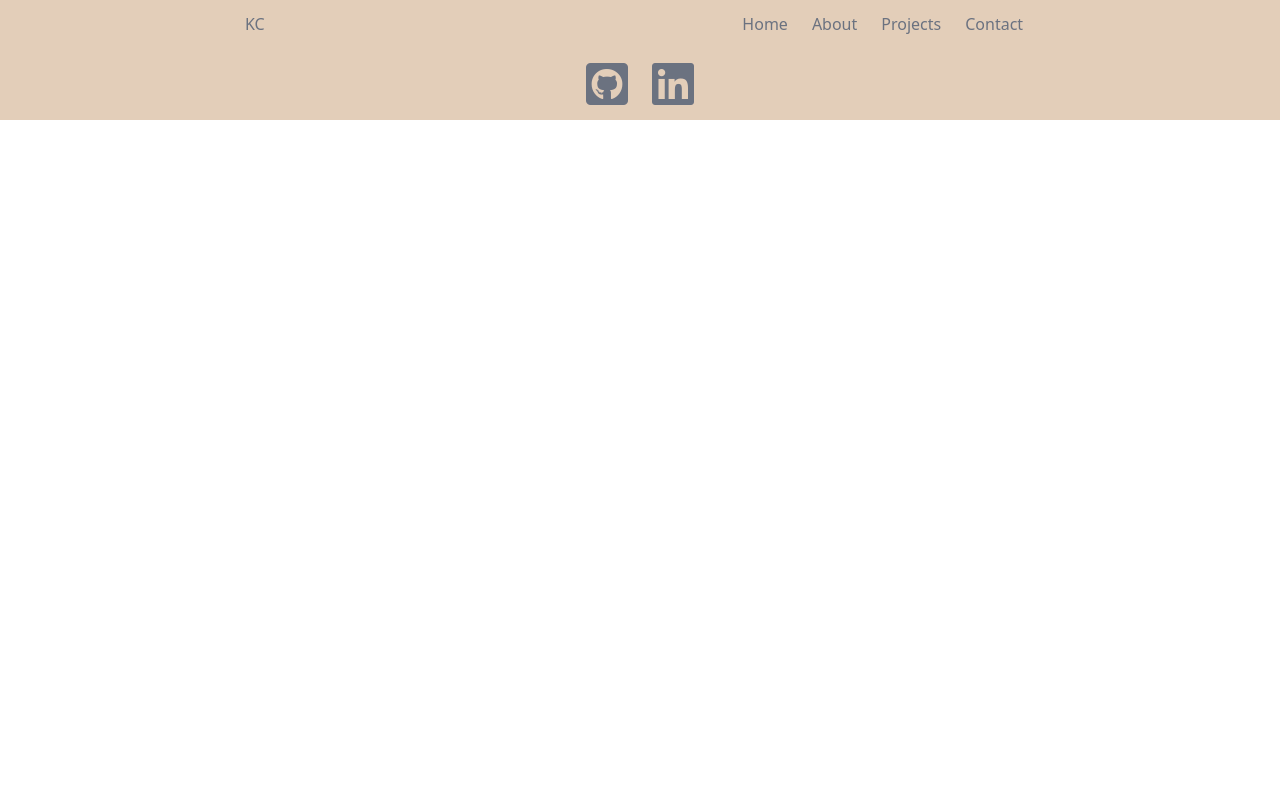
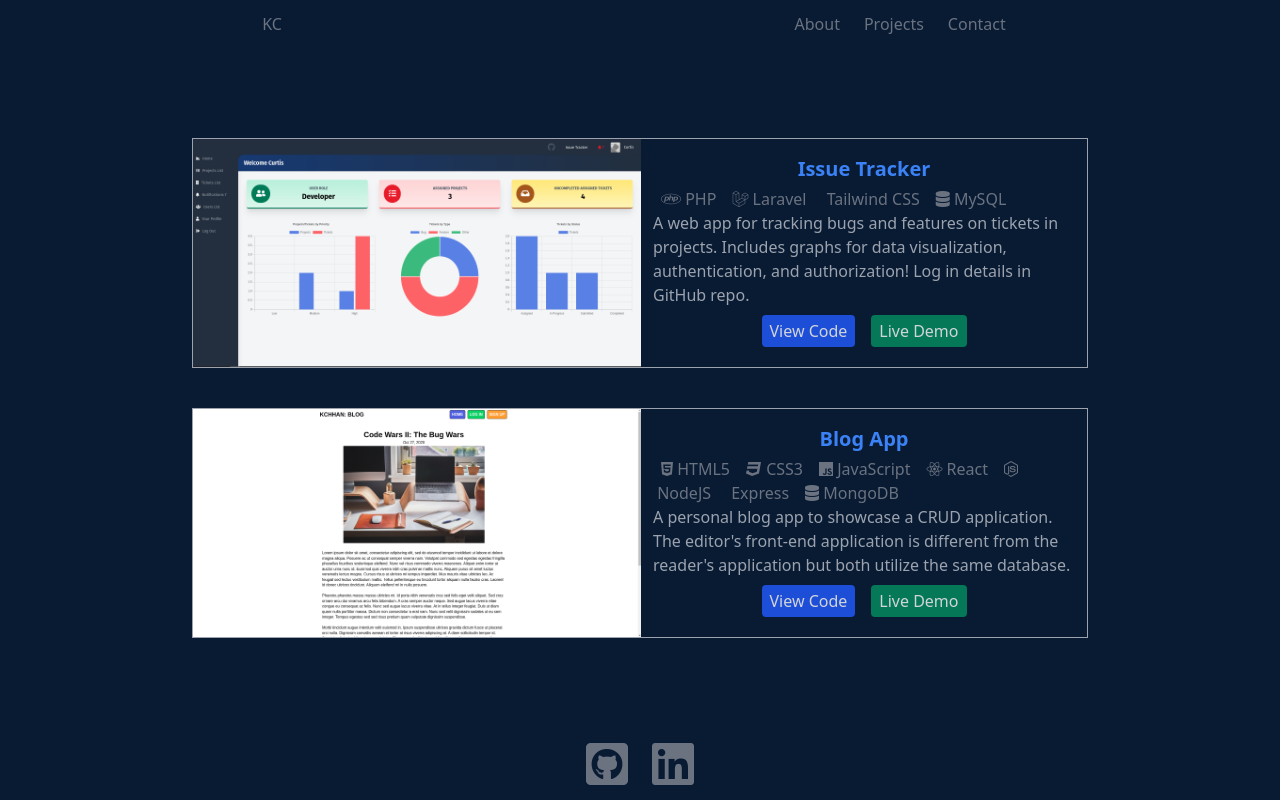
Before and after one commit to kchhan/portfolio, a React (Create React App) app: page /projects in a window 1280 px wide. Built offline with nearby package versions, Linux system fonts and the light colour scheme.

Commit message:
update styling and app projects tab

```diff
--- a/src/components/About.js
+++ b/src/components/About.js
@@ -3,7 +3,7 @@ import Footer from './Footer';
 
 export default function About() {
 	return (
-		<section className='h-screen flex flex-col items-center justify-between bg-sepia-default text-gray-500'>
+		<section className='h-screen flex flex-col items-center justify-between bg-dark_mode-default text-gray-500'>
 			<Header />
 
 			<div>Hello I'm Kevin!</div>
--- a/src/components/Contact.js
+++ b/src/components/Contact.js
@@ -3,7 +3,7 @@ import Footer from './Footer';
 
 export default function Contact() {
 	return (
-		<section className='h-screen flex flex-col items-center justify-between bg-sepia-default text-gray-500'>
+		<section className='h-screen flex flex-col items-center justify-between bg-dark_mode-default text-gray-500'>
 			<Header />
 
 			<div>
--- a/src/components/Header.js
+++ b/src/components/Header.js
@@ -7,11 +7,6 @@ export default function Header() {
 				<Link to='/'>KC</Link>
 			</div>
 			<div className='flex'>
-				<div>
-					<Link to='/' className='p-3'>
-						Home
-					</Link>
-				</div>
 				<div>
 					<Link to='/about' className='p-3'>
 						About
--- a/src/components/Hero.js
+++ b/src/components/Hero.js
@@ -2,7 +2,7 @@ import { Link } from 'react-router-dom';
 
 export default function Hero() {
 	return (
-		<section className='h-screen flex flex-col items-center justify-between bg-sepia-default text-gray-500'>
+		<section className='h-screen flex flex-col items-center justify-between bg-dark_mode-default text-gray-500'>
 			<div></div>
 			<div>
 				<div>Kevin Chhan</div>
--- a/src/components/Projects.js
+++ b/src/components/Projects.js
@@ -1,12 +1,62 @@
 import Header from './Header';
 import Footer from './Footer';
+import data from '../projects.json';
 
 export default function Projects() {
 	return (
-		<section className='flex flex-col items-center justify-between bg-sepia-default text-gray-500'>
+		<section className='flex flex-col items-center justify-between min-h-screen bg-dark_mode-default text-gray-500'>
 			<Header />
 
-			<div></div>
+			<div>
+				{data.projects.map((project) => {
+					return (
+						<article
+							key={data.projects.indexOf(project)}
+							className='flex flex-col md:flex-row mx-auto my-10  max-w-4xl border border-gray-400 bg-dark_mode-default'
+						>
+							<img
+								src={window.location.origin + project.image}
+								alt='Project'
+								className='w-full sm:max-w-md'
+							/>
+							<div className='p-3 sm:max-w-md '>
+								<h2 className='m-1 text-center text-xl font-bold text-blue-500'>
+									{project.title}
+								</h2>
+								<div>
+									{project.tags.map((tag) => {
+										return (
+											<span key={project.tags.indexOf(tag)} className='mx-1 px-1'>
+												<i className={tag.icon}></i>
+												&nbsp;{tag.name}
+											</span>
+										);
+									})}
+								</div>
+								<p className="text-gray-400">{project.description}</p>
+								<div className='text-center my-2'>
+									<a
+										href={project.github}
+										target='_blank'
+										rel='noreferrer'
+										className='inline-block mx-2 py-1 px-2 rounded bg-blue-700 text-gray-300'
+									>
+										View Code
+									</a>
+									<a
+										href={project.url}
+										target='_blank'
+										rel='noreferrer'
+										className='inline-block mx-2 py-1 px-2 rounded bg-green-700 text-gray-300'
+									>
+										Live Demo
+									</a>
+								</div>
+							</div>
+						</article>
+					);
+				})}
+			</div>
 
 			<Footer />
 		</section>
--- a/src/index.css
+++ b/src/index.css
@@ -1,7 +1,3 @@
-/* @tailwind base;
-@tailwind components;
-@tailwind utilities; */
-
 @import 'tailwindcss/base';
 @import 'tailwindcss/components';
 @import 'tailwindcss/utilities';
--- /dev/null
+++ b/src/projects.json
@@ -0,0 +1,66 @@
+{
+	"projects": [
+		{
+			"url": "",
+			"github": "https://github.com/kchhan/issue-tracker",
+			"title": "Issue Tracker",
+			"description": "A web app for tracking bugs and features on tickets in projects. Includes graphs for data visualization, authentication, and authorization! Log in details in GitHub repo.",
+			"tags": [
+				{
+					"name": "PHP",
+					"icon": "fab fa-php"
+				},
+				{
+					"name": "Laravel",
+					"icon": "fab fa-laravel"
+				},
+				{
+					"name": "Tailwind CSS",
+					"icon": "fab fa-tailwindcss"
+				},
+				{
+					"name": "MySQL",
+					"icon": "fas fa-database"
+				}
+			],
+			"image": "/images/issue-tracker.png"
+		},
+		{
+			"url": "https://kchhan-blog-view.herokuapp.com",
+			"github": "https://github.com/kchhan/blog-app",
+			"title": "Blog App",
+			"description": "A personal blog app to showcase a CRUD application. The editor's front-end application is different from the reader's application but both utilize the same database.",
+			"tags": [
+				{
+					"name": "HTML5",
+					"icon": "fab fa-html5"
+				},
+				{
+					"name": "CSS3",
+					"icon": "fab fa-css3"
+				},
+				{
+					"name": "JavaScript",
+					"icon": "fab fa-js"
+				},
+				{
+					"name": "React",
+					"icon": "fab fa-react"
+				},
+				{
+					"name": "NodeJS",
+					"icon": "fab fa-node-js"
+				},
+				{
+					"name": "Express",
+					"icon": "fab fa-express"
+				},
+				{
+					"name": "MongoDB",
+					"icon": "fas fa-database"
+				}
+			],
+			"image": "/images/blog-app.png"
+		}
+	]
+}
--- a/tailwind.config.js
+++ b/tailwind.config.js
@@ -4,8 +4,10 @@ module.exports = {
 	theme: {
 		extend: {
 			colors: {
-				sepia: {
-					default: '#e3ceb9',
+				dark_mode: {
+					default: '#081B33',
+					light: '#152642',
+					gray: '#767D92',
 				},
 			},
 		},
```
Also changed, not shown: public/images/blog-app.png (added), public/images/issue-tracker.png (added).
